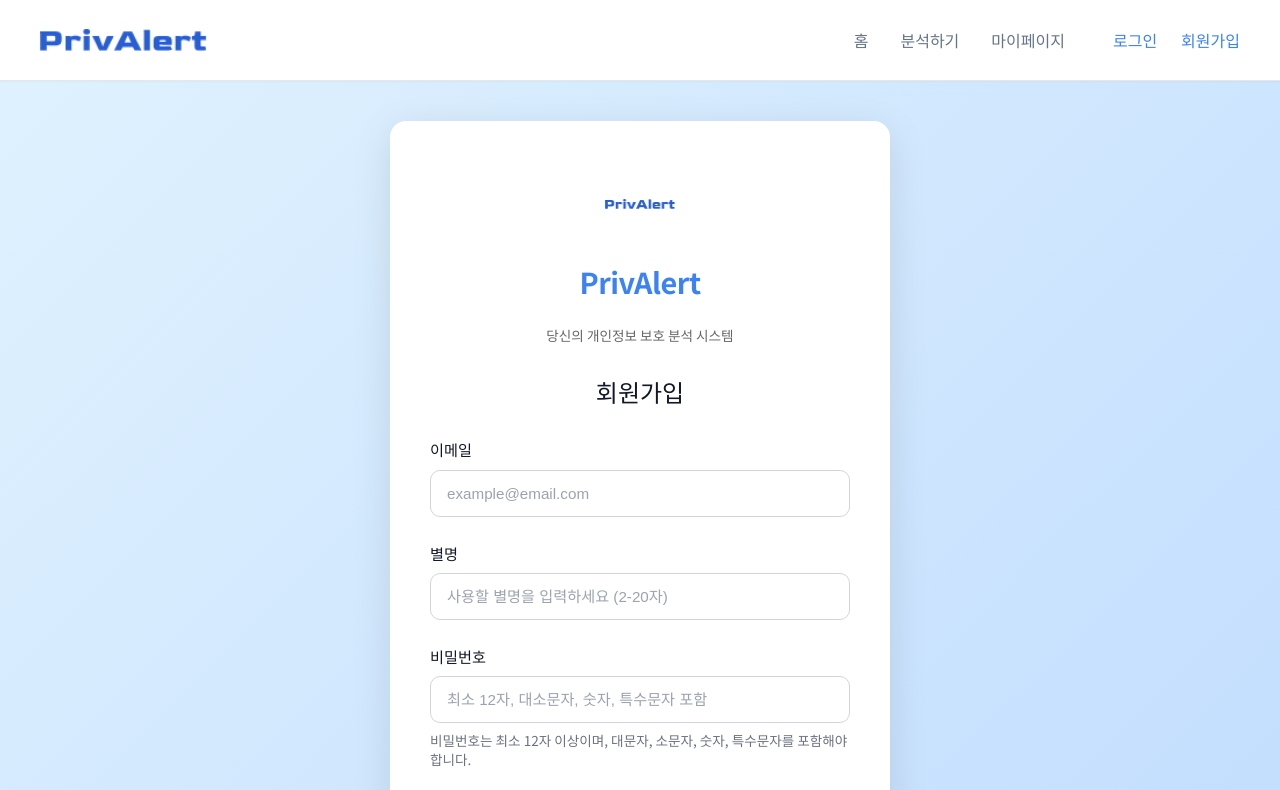
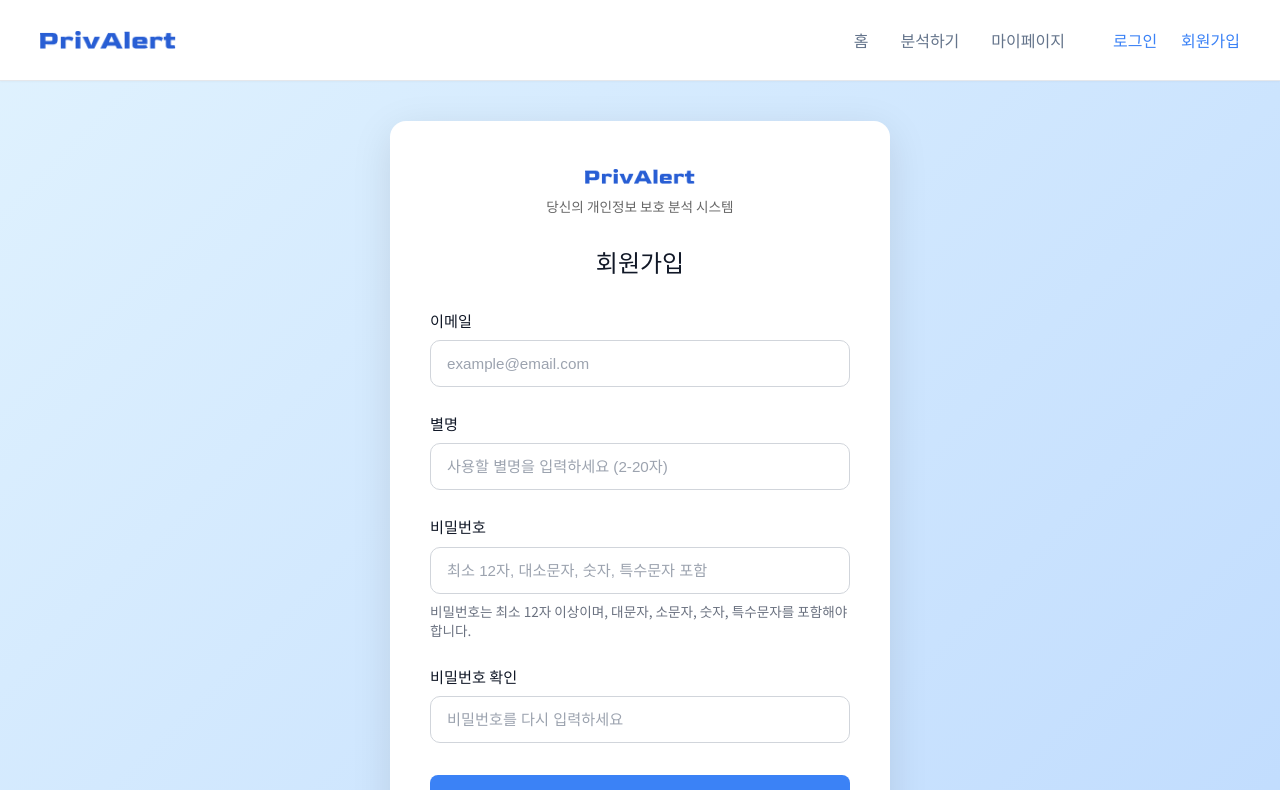
Before and after one commit to YeLin-Jang/PrivAlert-LoRA-FineTuning, a React (Vite) app in the folder frontend/: page /auth/signup in a window 1280 px wide. Shown: the top 790 px of the page. Built offline with nearby package versions, Linux system fonts and the light colour scheme; no server answers.

Commit message:
style: 로고 이미지 크기 및 스타일 개선

```diff
--- a/frontend/src/components/auth/Auth.css
+++ b/frontend/src/components/auth/Auth.css
@@ -41,7 +41,7 @@
 }
 
 .auth-logo-image-large {
-  width: 140px;
+  width: 110px;
   height: auto;
   border-radius: 0;
   margin-bottom: 0;
--- a/frontend/src/components/auth/Signup.tsx
+++ b/frontend/src/components/auth/Signup.tsx
@@ -91,8 +91,14 @@ const Signup: React.FC = () => {
       <div className="auth-content">
         <div className="auth-box">
           <div className="auth-logo-section">
-            <img src="/Privalert.png" alt="PrivAlert" className="auth-logo-image" />
-            <div className="auth-logo-text">PrivAlert</div>
+            <img
+              src="/Privalert.png"
+              alt="PrivAlert"
+              className="auth-logo-image auth-logo-image-large"
+              onError={(e) => {
+                e.currentTarget.style.display = 'none';
+              }}
+            />
             <div className="auth-slogan">당신의 개인정보 보호 분석 시스템</div>
           </div>
           <h1>회원가입</h1>
--- a/frontend/src/components/common/CommonHeader.css
+++ b/frontend/src/components/common/CommonHeader.css
@@ -29,7 +29,7 @@
 }
 
 .logo-image {
-  height: 22px;
+  height: 18px;
   width: auto;
   object-fit: contain;
 }
```
